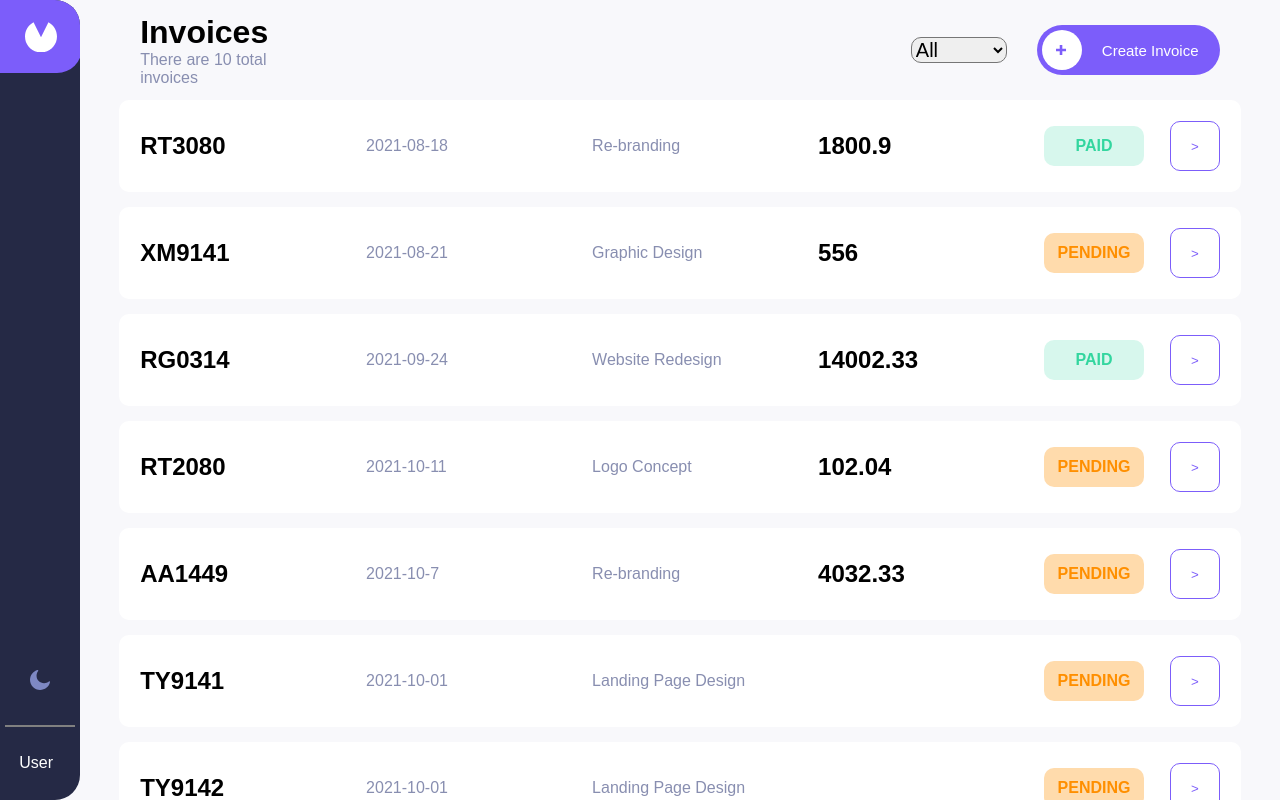
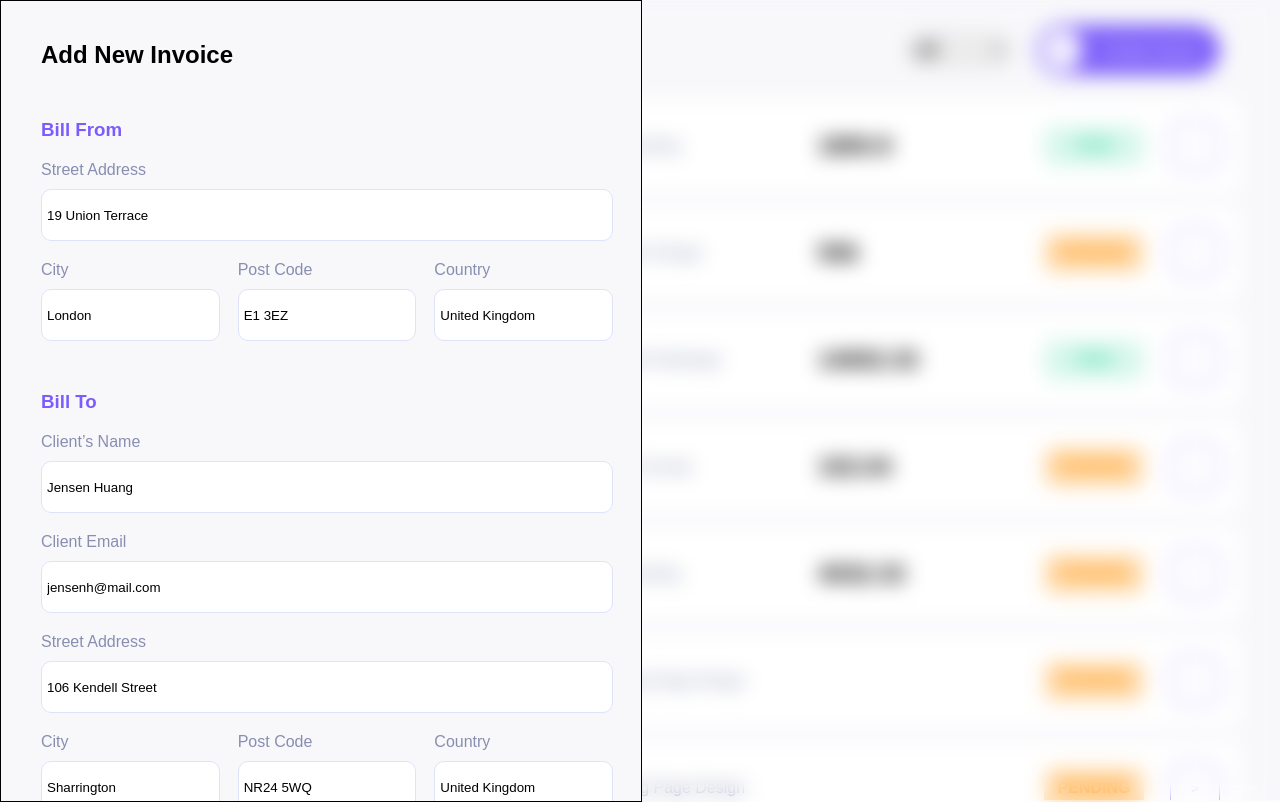
Before and after one commit to MuhammaddiyorQobulov/Invoices-app, a Vue app: page / in a window 1280 px wide. Both pictures are taken after a click on the button "Create Invoice". Built offline with nearby package versions, Linux system fonts and the light colour scheme.

Commit message:
added AddInvoices page(modal)

```diff
--- a/src/components/NavBar.vue
+++ b/src/components/NavBar.vue
@@ -12,7 +12,7 @@
             <option value="draft">Draft</option>
         </select>
     </div>
-    <button class="create-btn">
+    <button @click="handleModal" class="create-btn">
         <p>
             <PlusIcon />
         </p>
@@ -20,23 +20,37 @@
             Create Invoice
         </nav>
     </button>
+
+    <div v-if="isShowModal" class="add-modal">
+        <AddInvoice :handleModal="handleModal" />
+    </div>
+
 </div>
 </template>
 
 <script>
+import AddInvoice from "@/views/AddInvoice.vue";
 import PlusIcon from "../assets/icons/plus.js";
+
 export default {
     components: {
-        PlusIcon
+        PlusIcon,
+        AddInvoice
     },
     props: ['amount'],
     data() {
         return {
-            type: ""
+            type: "",
+            isShowModal: false
         }
     },
-    updated() {
-        this.$emit('filter', this.type)
+    computed: {
+
+    },
+    methods: {
+        handleModal() {
+            this.isShowModal = !this.isShowModal
+        }
     },
 
 }
@@ -102,4 +116,12 @@ select {
     justify-content: center;
     align-items: center;
 }
+
+.add-modal {
+    position: absolute;
+    top: 0;
+    left: 0;
+    width: 100%;
+    backdrop-filter: blur(10px);
+}
 </style>
--- /dev/null
+++ b/src/views/AddInvoice.vue
@@ -0,0 +1,179 @@
+<template>
+<div class="add-invoice">
+    <h2>Add New Invoice</h2>
+    <form class="form" @submit.prevent='()=>{console.log(" a") }'>
+        <div class="bill-from">
+            <h3 class="section-title">Bill From</h3>
+            <label for="from-street">
+                <p>Street Address</p>
+            </label>
+            <input v-model="senderAddress.street" type="text" id="street-address">
+            <div class="from-address">
+                <div class="address-input">
+                    <label for="from-city">
+                        <p>City</p>
+                    </label>
+                    <input v-model="senderAddress.city" type="text" id="from-city">
+                </div>
+                <div class="address-input">
+                    <label for="from-postcode">
+                        <p>Post Code</p>
+                    </label>
+                    <input v-model="senderAddress.postCode" type="text" id="from-postcode">
+                </div>
+                <div class="address-input">
+                    <label for="from-country">
+                        <p>Country</p>
+                    </label>
+                    <input v-model="senderAddress.country" type="text" id="from-country">
+                </div>
+            </div>
+        </div>
+        <div class="bill-to">
+            <h3 class="section-title">Bill To</h3>
+            <label for="client-name">
+                <p>Client’s Name</p>
+            </label>
+            <input v-model="clientName" type="text" id="client-name">
+
+            <label for="to-email">
+                <p>Client Email</p>
+            </label>
+            <input v-model="clientEmail" type="text" id="to-email">
+
+            <label for="to-street">
+                <p>Street Address</p>
+            </label>
+            <input v-model="clientAddress.street" type="text" id="to-street">
+            <div class="to-address">
+                <div class="address-input">
+                    <label for="to-city">
+                        <p>City</p>
+                    </label>
+                    <input v-model="clientAddress.city" type="text" id="to-city">
+                </div>
+                <div class="address-input">
+                    <label for="to-postcode">
+                        <p>Post Code</p>
+                    </label>
+                    <input v-model="clientAddress.postCode" type="text" id="to-postcode">
+                </div>
+                <div class="address-input">
+                    <label for="to-country">
+                        <p>Country</p>
+                    </label>
+                    <input v-model="clientAddress.country" type="text" id="to-country">
+                </div>
+            </div>
+        </div>
+        <button class="btn" @click="handleSubmit" type="submit">Add Invoice</button>
+    </form>
+</div>
+</template>
+
+<script>
+import datas from '@/store/store';
+
+export default {
+    name: "AddInvoicePage",
+    props: ['handleModal'],
+    data() {
+        return {
+            id: "RT3080",
+            createdAt: "2021-08-18",
+            paymentDue: "2021-08-19",
+            description: "Re-branding",
+            paymentTerms: 1,
+            clientName: "Jensen Huang",
+            clientEmail: "jensenh@mail.com",
+            status: "draft",
+            senderAddress: {
+                street: "19 Union Terrace",
+                city: "London",
+                postCode: "E1 3EZ",
+                country: "United Kingdom",
+            },
+            clientAddress: {
+                street: "106 Kendell Street",
+                city: "Sharrington",
+                postCode: "NR24 5WQ",
+                country: "United Kingdom",
+            },
+            items: [{
+                name: "Brand Guidelines",
+                quantity: 1,
+                price: 1800.9,
+                total: 1800.9,
+            }, ],
+            total: 1800.9,
+
+        }
+    },
+    methods: {
+        handleSubmit() {
+            datas.push(this.$data)
+            this.handleModal()
+        }
+    }
+}
+</script>
+
+<style scoped>
+.add-invoice {
+    width: calc(50% - 80px);
+    background: var(--primary);
+    height: calc(100vh - 80px);
+    border: 1px solid;
+    padding: 40px;
+    overflow: scroll;
+}
+
+.form {
+    display: flex;
+    flex-direction: column;
+    gap: 50px;
+    margin-top: 50px;
+}
+
+.section-title {
+    color: var(--violet);
+}
+
+label {
+    color: var(--title);
+    margin-top: 20px;
+    display: block;
+}
+
+input {
+    width: 100%;
+    height: 40px;
+    border-radius: 10px;
+    margin-top: 10px;
+    border: 1px solid rgba(223, 227, 250, 1);
+    padding: 5px;
+}
+
+.from-address,
+.to-address {
+    display: flex;
+    gap: 30px;
+    justify-content: space-between;
+
+}
+
+.address-input {
+    width: 100%;
+}
+
+.btn {
+    border: none;
+    padding: 15px 30px;
+    border-radius: 50px;
+    width: max-content;
+    background: var(--violet);
+    color: white;
+    font-size: 18px;
+    cursor: pointer;
+}
+</style>
--- a/src/views/Invoices.vue
+++ b/src/views/Invoices.vue
@@ -36,13 +36,12 @@ export default {
         SideBar,
         NoInvoices
     },
-
     data() {
         return {
             title: "Invoices",
             type: null,
             filteredLists: undefined,
-            lists: []
+            lists: [],
         }
 
     },
@@ -58,6 +57,7 @@ export default {
             }
             this.filteredLists = this.lists.filter((item) => item.status == a)
         },
+
     },
     beforeMount() {
         console.log(datas);
```
